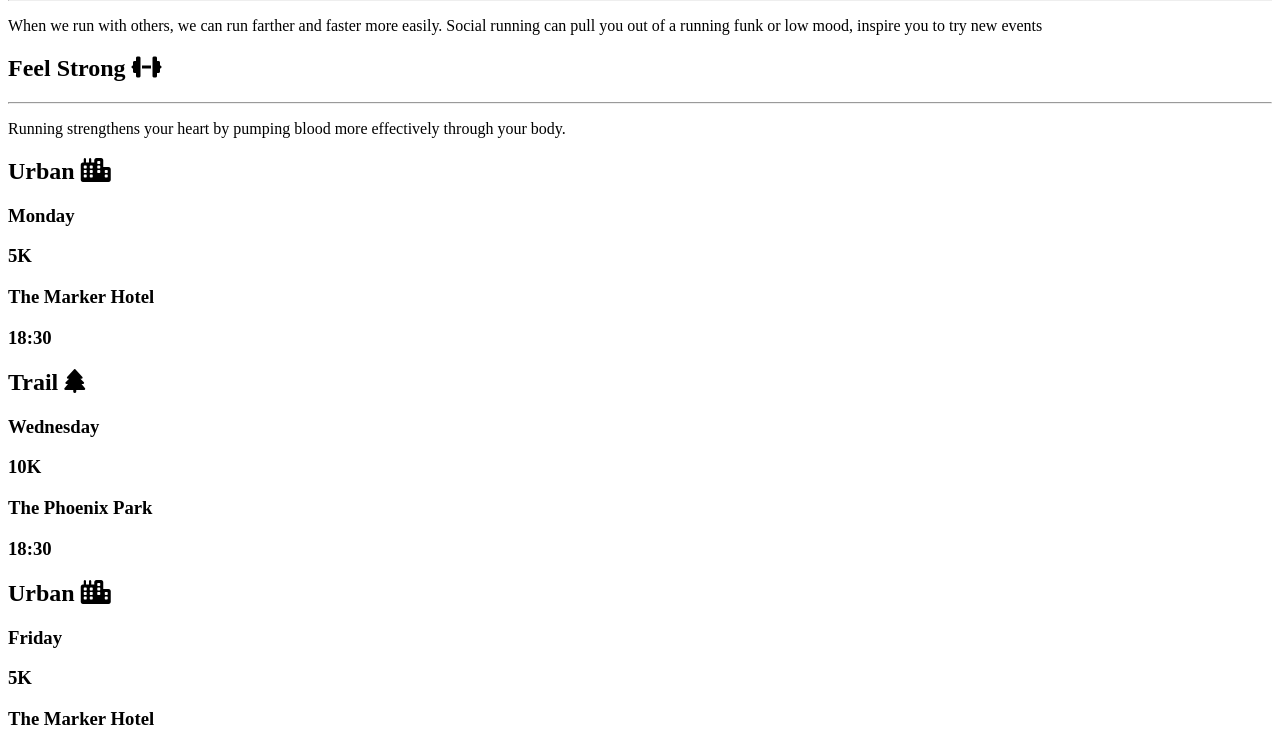
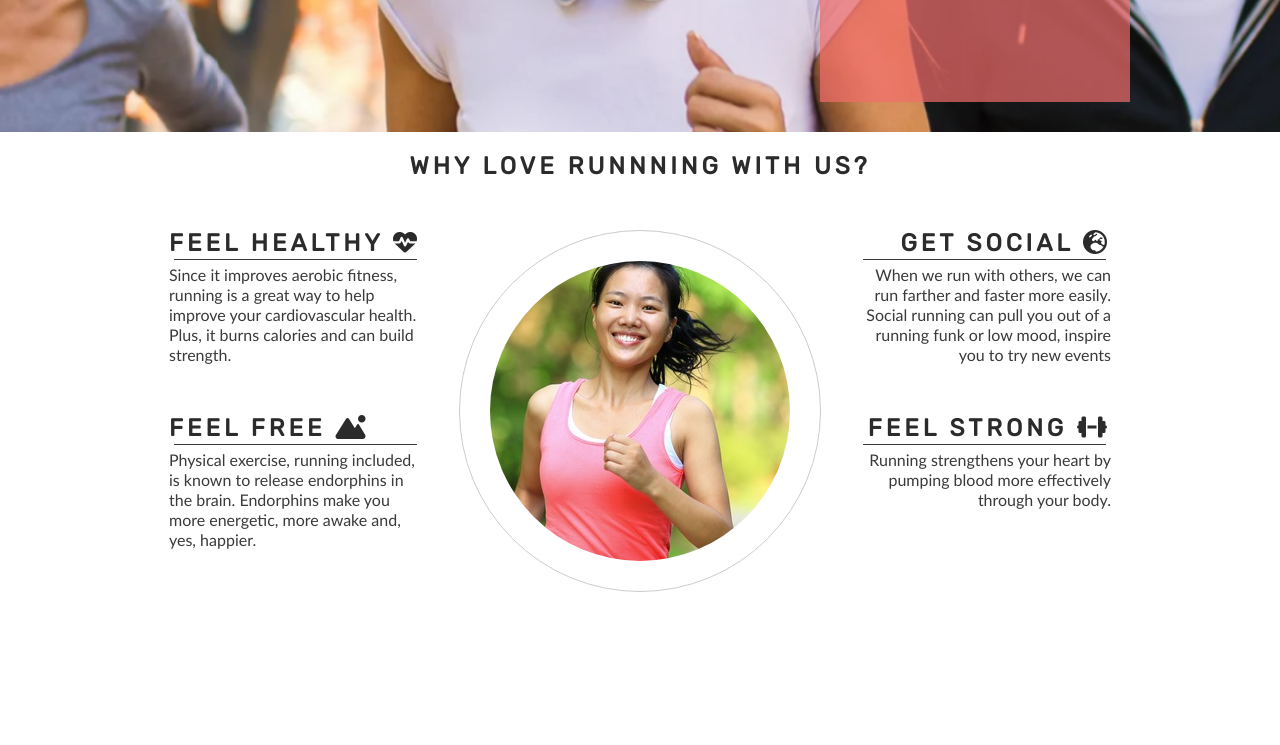
Before and after one commit to JakCrane/lv-running, a plain HTML site: page index.html in a window 1280 px wide. Shown: the part 543-1288 px from the top of the page. Drawn offline with Linux system fonts and the light colour scheme; the site is published under a folder, as on GitHub Pages, so addresses that start at the root find nothing.

Commit message:
fixing style css for pages

```diff
--- a/index.html
+++ b/index.html
@@ -6,7 +6,7 @@
     <meta name="viewport" content="width=device-width, initial-scale=1.0">
     <meta name="description" content="Love Running club for runners in London">
     <meta name="keywords" content="love running, running club, exercise, london, UK">
-    <link rel="stylesheet" href="/assets/css/styling.css">
+    <link rel="stylesheet" href="./assets/css/styling.css">
     <link rel="stylesheet" href="https://fonts.googleapis.com/css2?family=Rubik&display=swap">
     <title>Love Running</title>
 </head>
```
